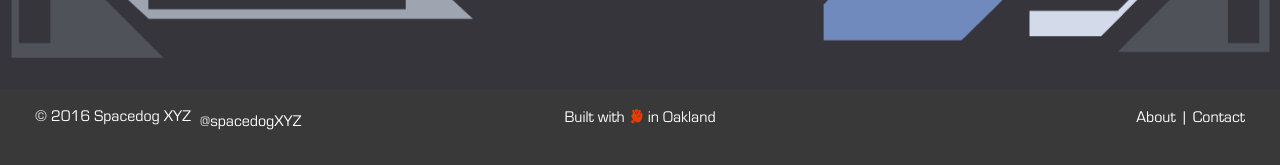
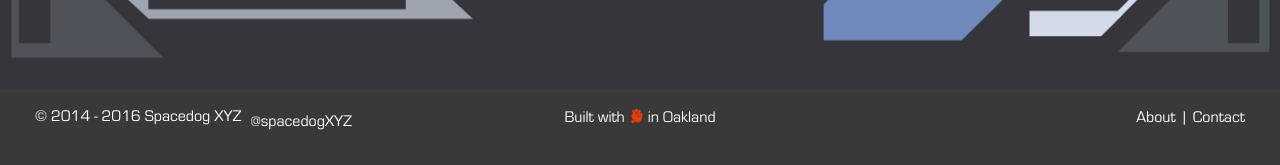
Before and after one commit to spacedogXYZ/spacedogXYZ, a Jekyll site: the page built from index.html, in a window 1280 px wide and 900 px high, scrolled down 3887 px. Shown: the part 732-897 px from the top of the window. Built offline with Jekyll 4.4.1, drawn with Linux system fonts in a browser that asks for light colours; nearby versions of some CDN libraries; comment, search, counter and statistics services are not loaded.

Commit message:
copyright date automagic!

```diff
--- a/_layouts/default.html
+++ b/_layouts/default.html
@@ -25,7 +25,7 @@
 
     <footer>
       <div class="wrapper">
-        <div class="copy">&copy; 2016 Spacedog XYZ <span class="follow"><a href="https://twitter.com/spacedogXYZ" class="twitter-follow-button" data-show-count="false" data-show-screen-name="false" data-dnt="true">@spacedogXYZ</a></span>
+        <div class="copy">&copy; 2014 - {{ site.time | date: '%Y' }} Spacedog XYZ <span class="follow"><a href="https://twitter.com/spacedogXYZ" class="twitter-follow-button" data-show-count="false" data-show-screen-name="false" data-dnt="true">@spacedogXYZ</a></span>
         </div>
         <div class="built">Built with <img src="/static/icons/heart.png" alt="heart" class="icon"> in Oakland</div>
         <div class="about"><a href="/about">About</a>&nbsp;&nbsp;|&nbsp;&nbsp;<a href="/blastoff">Contact</a></div>
```
